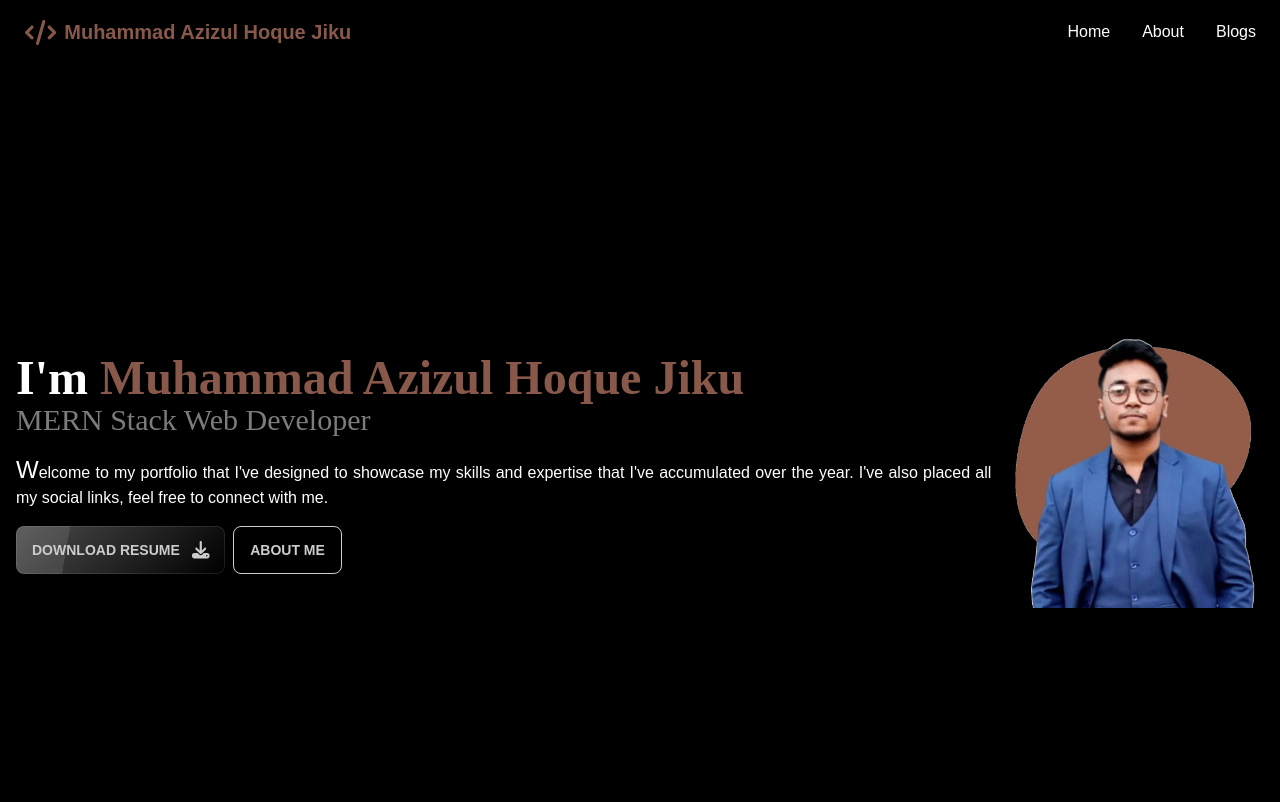
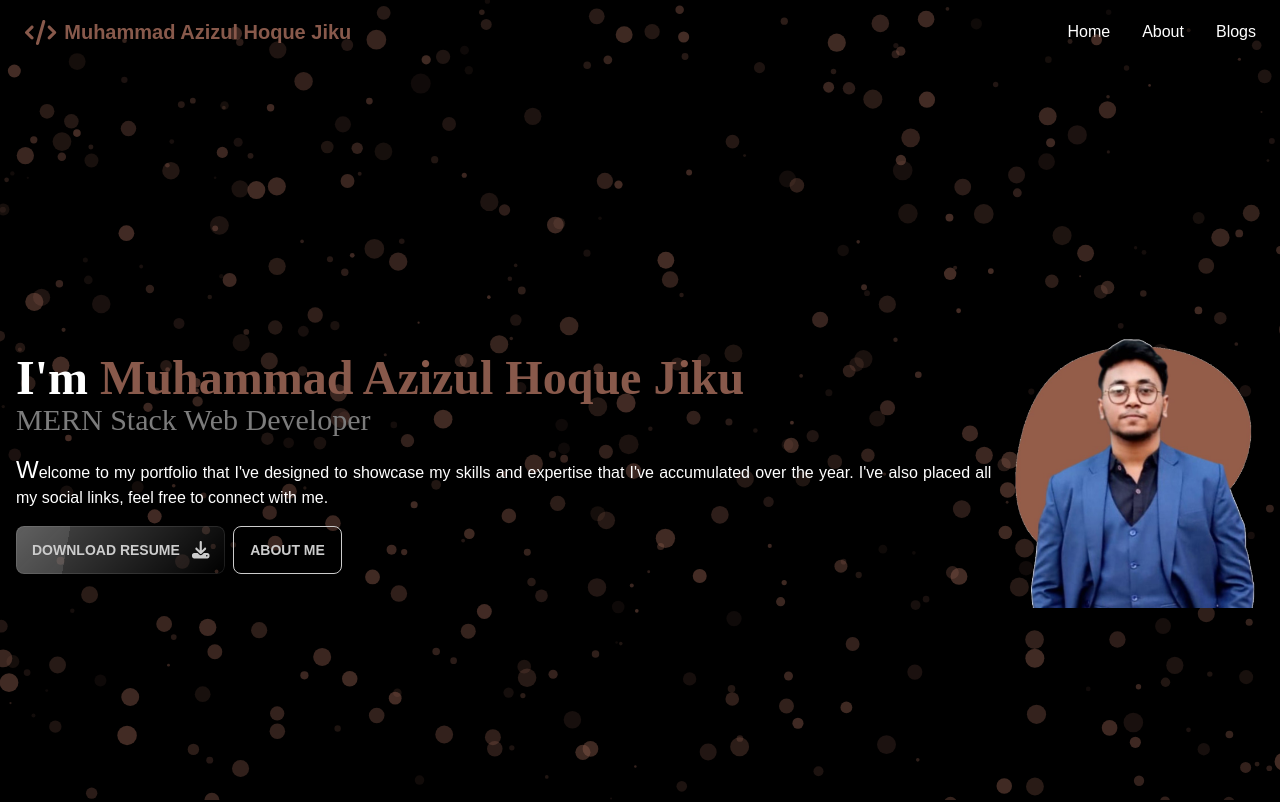
Before and after one commit to muhammad-jiku/jikmunn-portfolio-client, a React (Create React App) app: page / in a window 1280 px wide. Shown: the top 802 px of the page. Built offline with nearby package versions, Linux system fonts and the light colour scheme; no server answers.

Commit message:
bg animation added

```diff
--- a/package.json
+++ b/package.json
@@ -21,10 +21,11 @@
     "react-dom": "^18.1.0",
     "react-hook-form": "^7.31.3",
     "react-icons": "^4.4.0",
-    "react-intersection-observer": "^9.2.2",
     "react-router-dom": "6",
     "react-scripts": "5.0.1",
     "react-toastify": "^9.0.4",
+    "react-tsparticles": "^2.0.6",
+    "tsparticles": "^2.0.6",
     "web-vitals": "^2.1.4"
   },
   "scripts": {
--- a/src/App.js
+++ b/src/App.js
@@ -10,13 +10,17 @@ import ProjectsDetails from './pages/Projects/ProjectsDetails/ProjectsDetails';
 import Notfound from './pages/Shared/Notfound/Notfound';
 // import AnimatedRoute from './pages/AnimatedRoute/AnimatedRoute';
 import { AnimatePresence } from 'framer-motion';
+import ScrollToTop from './pages/AnimatedRoute/ScrollToTop';
+import Particle from './pages/AnimatedRoute/Particle';
 
 function App() {
   // framermotion
   const location = useLocation();
   return (
     <div className="App">
+      <ScrollToTop />
       <Header />
+      <Particle />
       <AnimatePresence>
         <Routes location={location} key={location?.pathname}>
           <Route path="/" element={<Home />} />
--- /dev/null
+++ b/src/pages/AnimatedRoute/BackToTop.js
@@ -0,0 +1,53 @@
+import React, { useEffect, useState } from 'react';
+import { FaArrowUp } from 'react-icons/fa';
+
+const BackToTop = () => {
+  // const [visible, setVisible] = useState(false);
+  const [backToTopButton, setBackToTopButton] = useState(false);
+
+  useEffect(() => {
+    window.addEventListener('scroll', () => {
+      if (window.scrollY > 600) {
+        setBackToTopButton(true);
+      } else {
+        setBackToTopButton(false);
+      }
+    });
+  }, []);
+
+  // const toggleVisible = () => {
+  //   const scrolled = document.documentElement.scrollTop;
+  //   if (scrolled > 300) {
+  //     setVisible(true);
+  //   } else if (scrolled <= 300) {
+  //     setVisible(false);
+  //   }
+  // };
+
+  const goToTop = () => {
+    window.scrollTo({
+      top: 0,
+      behavior: 'smooth',
+      /* you can also use 'auto' behaviour
+         in place of 'smooth' */
+    });
+  };
+
+  // window.addEventListener('scroll', toggleVisible);
+
+  return (
+    <>
+      {backToTopButton && (
+        <button className="btn btn-circle btn-primary btn-md fixed bottom-28 md:bottom-32 right-4">
+          <FaArrowUp
+            onClick={goToTop}
+            //   style={{ display: visible ? 'inline' : 'none' }}
+            className="text-xl"
+          />
+        </button>
+      )}
+    </>
+  );
+};
+
+export default BackToTop;
--- /dev/null
+++ b/src/pages/AnimatedRoute/Particle.js
@@ -0,0 +1,137 @@
+import React from 'react';
+import Particles from 'react-tsparticles';
+import { loadFull } from 'tsparticles';
+
+const Particle = () => {
+  const particlesInit = async (main) => {
+    console.log(main);
+
+    // you can initialize the tsParticles instance (main) here, adding custom shapes or presets
+    // this loads the tsparticles package bundle, it's the easiest method for getting everything ready
+    // starting from v2 you can add only the features you need reducing the bundle size
+    await loadFull(main);
+  };
+
+  const particlesLoaded = (container) => {
+    console.log(container);
+  };
+
+  return (
+    <div>
+      <Particles
+        id="tsparticles"
+        init={particlesInit}
+        loaded={particlesLoaded}
+        options={{
+          fullScreen: {
+            // enable: true,
+            // zIndex: 1,
+          },
+          particles: {
+            number: {
+              value: 400,
+              density: {
+                enable: true,
+                value_area: 800,
+              },
+            },
+            color: {
+              //   value: '#fff',
+              value: '#88594B',
+            },
+            shape: {
+              type: 'circle',
+            },
+            opacity: {
+              value: 0.5,
+              random: true,
+              anim: {
+                enable: false,
+                speed: 1,
+                opacity_min: 0.1,
+                sync: false,
+              },
+            },
+            size: {
+              value: 10,
+              random: true,
+              anim: {
+                enable: false,
+                speed: 40,
+                size_min: 0.1,
+                sync: false,
+              },
+            },
+            line_linked: {
+              enable: false,
+              distance: 500,
+              color: '#ffffff',
+              opacity: 0.4,
+              width: 2,
+            },
+            move: {
+              enable: true,
+              speed: 2,
+              direction: 'bottom',
+              random: false,
+              straight: false,
+              out_mode: 'out',
+              attract: {
+                enable: false,
+                rotateX: 600,
+                rotateY: 1200,
+              },
+            },
+          },
+          interactivity: {
+            events: {
+              onhover: {
+                enable: true,
+                mode: 'bubble',
+              },
+              onclick: {
+                enable: true,
+                mode: 'repulse',
+              },
+              resize: true,
+            },
+            modes: {
+              grab: {
+                distance: 400,
+                line_linked: {
+                  opacity: 0.5,
+                },
+              },
+              bubble: {
+                distance: 400,
+                size: 6,
+                duration: 1,
+                opacity: 1,
+                speed: 3,
+              },
+              repulse: {
+                distance: 200,
+              },
+              push: {
+                particles_nb: 4,
+              },
+              remove: {
+                particles_nb: 2,
+              },
+            },
+          },
+          retina_detect: true,
+          //   background: {
+          //     // color: '#0d47a1',
+          //     image: '',
+          //     position: '50% 50%',
+          //     repeat: 'no-repeat',
+          //     size: 'cover',
+          //   },
+        }}
+      />
+    </div>
+  );
+};
+
+export default Particle;
--- /dev/null
+++ b/src/pages/AnimatedRoute/ScrollToTop.js
@@ -0,0 +1,14 @@
+import { useEffect } from 'react';
+import { useLocation } from 'react-router-dom';
+
+const ScrollToTop = () => {
+  const { pathname } = useLocation();
+
+  useEffect(() => {
+    window.scrollTo(0, 0);
+  }, [pathname]);
+
+  return null;
+};
+
+export default ScrollToTop;
--- a/src/pages/Shared/Footer/Footer.js
+++ b/src/pages/Shared/Footer/Footer.js
@@ -6,10 +6,12 @@ import {
   FaLinkedinIn,
   FaTwitter,
 } from 'react-icons/fa';
+import BackToTop from '../../AnimatedRoute/BackToTop';
 
 const Footer = () => {
   return (
     <div className="mt-auto pt-6">
+      <BackToTop />
       <footer className="footer footer-center p-4 bg-base-300 text-base-content glass">
         <div>
           <div>
```
Also changed, not shown: public/projects.json (+14 -9 lines), src/pages/AnimatedRoute/FullPageScroll.js (deleted), 2 other files (tests, documents, lock files or other folders).
